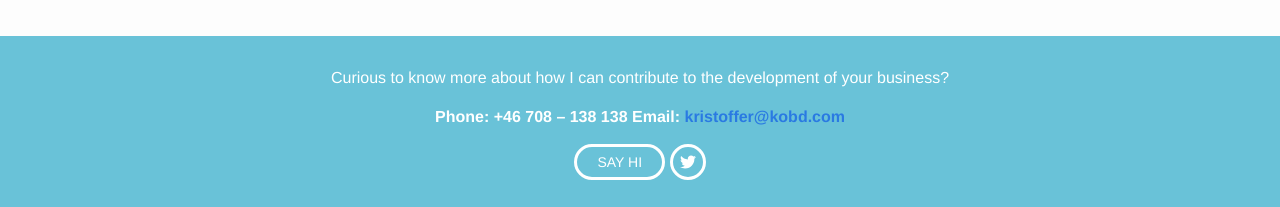
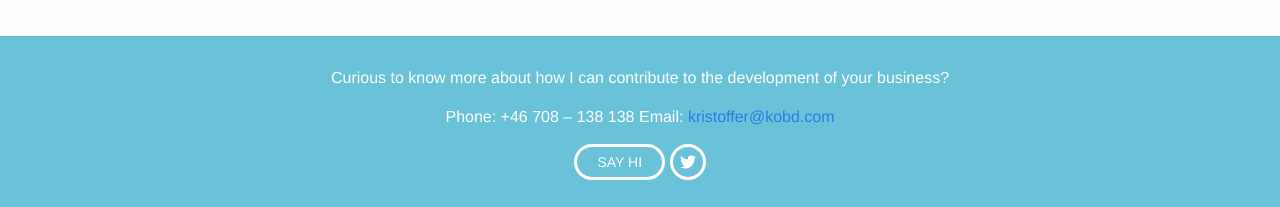
Before and after one commit to thomaswaern/krol, a Jekyll site: the page built from index.md, in a window 1280 px wide and 1400 px high, scrolled down 461 px. Shown: the part 1190-1397 px from the top of the window. Built offline with Jekyll 4.4.1, drawn with Linux system fonts in a browser that asks for light colours.

Commit message:
Dyn email

```diff
--- a/_sass/_layout.scss
+++ b/_sass/_layout.scss
@@ -137,8 +137,12 @@
     font-size:0.8em;
 
     .email, .phone{
-        font-weight:bold;
+
         display:inline-block;
+
+        &:hover, &:visited{
+            color:white;
+        }
     }
 
 }
```
